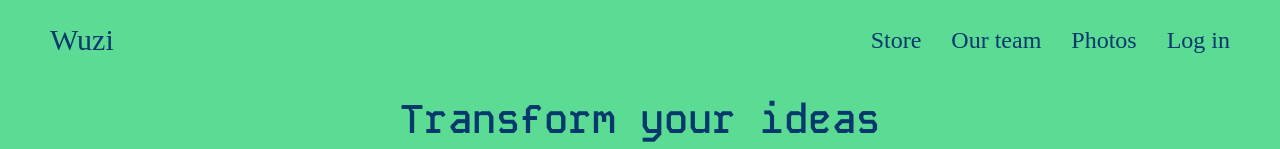
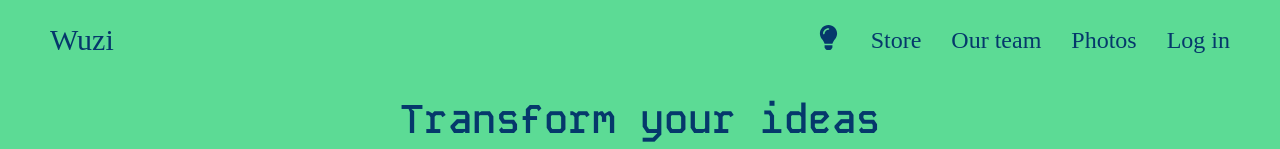
Before and after one commit to poravoz/BrainStorm, a React (Create React App) app in the folder frontend/: page / in a window 1280 px wide. Shown: the top 149 px of the page. Built offline with nearby package versions, Linux system fonts and the light colour scheme.

Commit message:
09.03.2024

```diff
--- a/frontend/src/components/navigation/navigation.jsx
+++ b/frontend/src/components/navigation/navigation.jsx
@@ -1,19 +1,43 @@
-import {useState } from 'react';
+import { useState, useContext, useEffect } from 'react';
 import style from './navigation.module.css';
+
 import { AiOutlineMenu, AiOutlineClose } from 'react-icons/ai';
+import { FaLightbulb, FaRegLightbulb } from 'react-icons/fa';
+import { ThemeContext } from '../../contexts/theme';
 
 const NavigationBar = () => {
   const [nav, setNav] = useState(false);
+  const [isLightOn, setIsLightOn] = useState(false);
+  const [{ theme }, toggleTheme] = useContext(ThemeContext);
+
+  useEffect(() => {
+    const isLightOnStored = localStorage.getItem("isLightOn") === "true";
+    setIsLightOn(isLightOnStored);
+  }, []);
+
+  const handleToggleTheme = () => {
+    const newIsLightOn = !isLightOn;
+    setIsLightOn(!isLightOn);
+    localStorage.setItem('isLightOn', JSON.stringify(newIsLightOn));
+    toggleTheme();
+  }
+
   return (
-
     <div className={style.container_navigation}>
-      <div className={style.box}>
+      <div className={style.box} style={{ backgroundColor: theme.backgroundColor, color: theme.color }}>
         <div className={style.logo}>
           <a href=""> Wuzi </a>
         </div>
-        <ul
-          className={nav ? [style.menu, style.active].join(' ') : [style.menu]}
-        >
+        <ul className={nav ? [style.menu, style.active].join(' ') : style.menu}>
+          <li>
+            <div onClick={handleToggleTheme}>
+              {isLightOn ?
+                <FaRegLightbulb size={25} color='#fff' />
+               :
+                <FaLightbulb size={25} color='#05386b' />
+              }
+            </div>
+          </li>
           <li>
             <a href="">Store</a>
           </li>
@@ -32,7 +56,6 @@ const NavigationBar = () => {
         </div>
       </div>
     </div>
-
   );
 };
 
--- a/frontend/src/components/navigation/navigation.module.css
+++ b/frontend/src/components/navigation/navigation.module.css
@@ -35,6 +35,7 @@ a {
   width: 100%;
   left: 0px;
   z-index: 10;
+  color: #05386b;
 }
 
 .logo {
@@ -42,7 +43,6 @@ a {
   display: flex;
   left: 50px;
   font-size: 30px;
-  color: #05386b;
   align-items: center;
 
 }
@@ -56,7 +56,6 @@ a {
   display: flex;
   font-size: 24px;
   gap: 30px;
-  color: #05386b;
   right: 50px;
   align-items: center;
 }
--- /dev/null
+++ b/frontend/src/contexts/theme.jsx
@@ -0,0 +1,26 @@
+import { createContext, useState, useEffect } from "react";
+import themes from "./themes"
+
+export const ThemeContext = createContext();
+export const ThemeProvider = ({children}) => {
+
+    const [isDark, setIsDark] = useState(false);
+    const theme = isDark ? themes.dark : themes.light;
+
+
+    const toggleTheme = () => {
+        localStorage.setItem('isDark', JSON.stringify(!isDark));
+        setIsDark(!isDark);
+    };
+
+    useEffect(() => {
+        const isDark = localStorage.getItem("isDark") === "true";
+        setIsDark(isDark);
+    }, [])
+
+    return (
+        <ThemeContext.Provider value = {[{theme, isDark}, toggleTheme]}>
+            {children}
+        </ThemeContext.Provider>
+    )
+}
--- /dev/null
+++ b/frontend/src/contexts/themes.tsx
@@ -0,0 +1,12 @@
+const themes = {
+    dark: {
+        backgroundColor: "black",
+        color: "white"
+    },
+    light: {
+        backgroundColor: "#5cdb95",
+        color: "#05386b"
+    }
+}
+
+export default themes;
--- a/frontend/src/index.tsx
+++ b/frontend/src/index.tsx
@@ -2,12 +2,15 @@ import React from 'react';
 import ReactDOM from 'react-dom/client';
 import App from './App';
 import './index.css'
+import { ThemeProvider } from './contexts/theme';
 
 const root = ReactDOM.createRoot(
   document.getElementById('root') as HTMLElement
 );
 root.render(
   <React.StrictMode>
-    <App />
+    <ThemeProvider>
+      <App />
+    </ThemeProvider>
   </React.StrictMode>
 );
```
